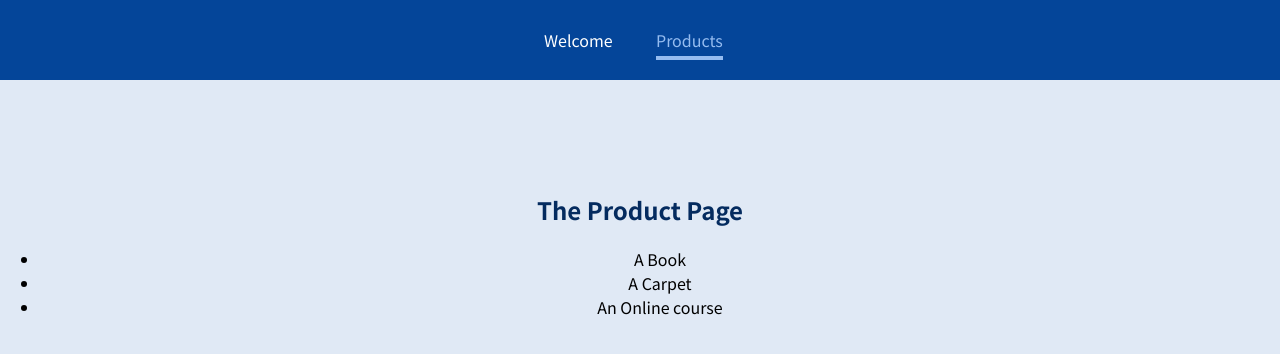
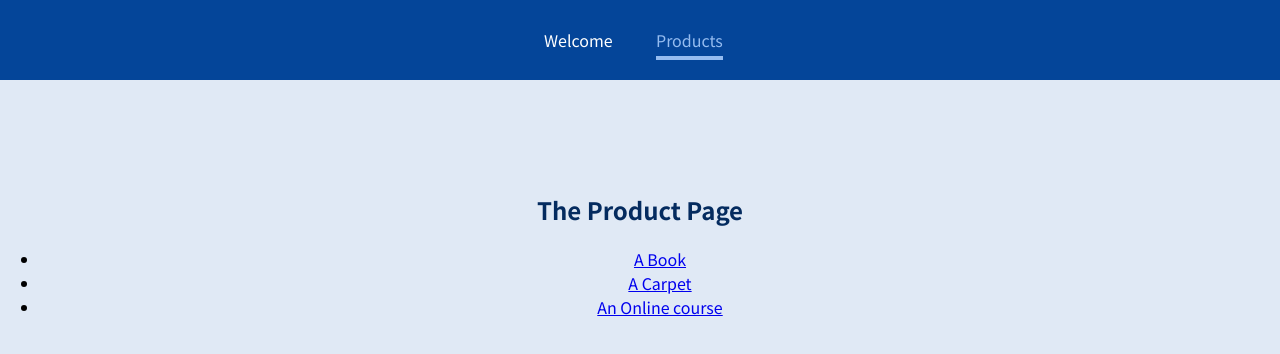
Before and after one commit to sovernut/react-router, a React (Create React App) app: page /products in a window 1280 px wide. Shown: the top 354 px of the page. Built offline with nearby package versions, Linux system fonts and the light colour scheme.

Commit message:
use Switch

```diff
--- a/src/App.js
+++ b/src/App.js
@@ -1,4 +1,4 @@
-import { Route } from "react-router-dom";
+import { Route, Switch } from "react-router-dom";
 import MainHeader from "./components/MainHeader";
 import ProductDetail from "./pages/ProductDetail";
 import Products from "./pages/Products";
@@ -11,15 +11,17 @@
         <MainHeader />
       </header>
       <main>
+        <Switch>
           <Route path="/welcome">
             <Welcome />
           </Route>
-        <Route path="/products">
+          <Route path="/products" exact>
             <Products />
           </Route>
-        <Route path="/product-detail/:productId">
+          <Route path="/products/:productId">
             <ProductDetail />
           </Route>
+        </Switch>
       </main>
     </div>
   );
--- a/src/pages/Products.js
+++ b/src/pages/Products.js
@@ -1,13 +1,19 @@
 import React from "react";
-
+import { Link } from "react-router-dom";
 const Products = (props) => {
   return (
     <section>
       <h1>The Product Page</h1>
       <ul>
-          <li>A Book</li>
-          <li>A Carpet</li>
-          <li>An Online course</li>
+        <li>
+          <Link to="/products/p1">A Book</Link>
+        </li>
+        <li>
+          <Link to="/products/p2">A Carpet</Link>
+        </li>
+        <li>
+          <Link to="/products/p3">An Online course</Link>
+        </li>
       </ul>
     </section>
   );
```
Also changed, not shown: 1 other file (tests, documents, lock files or other folders). Lines whose indentation alone changed are shown as unchanged.
